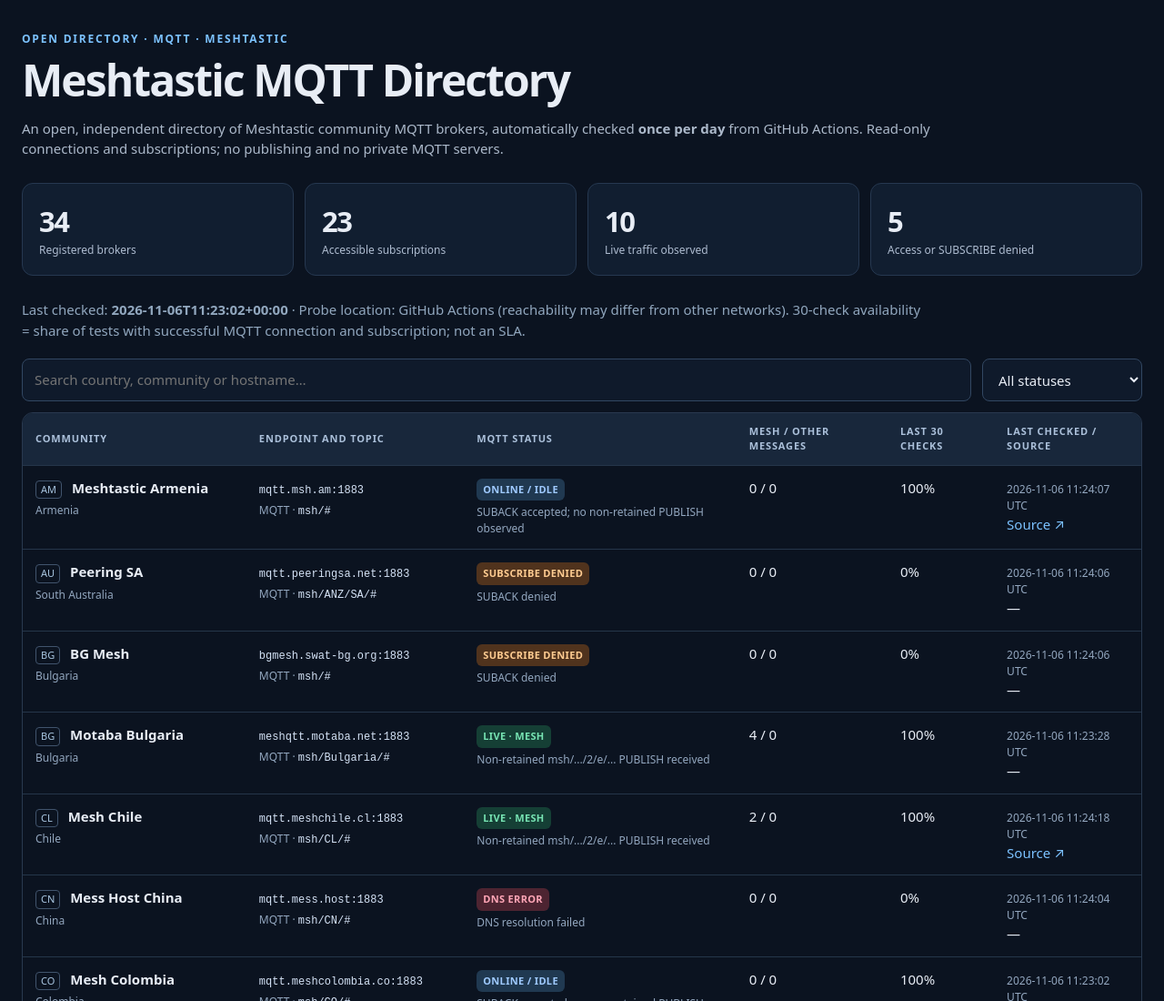
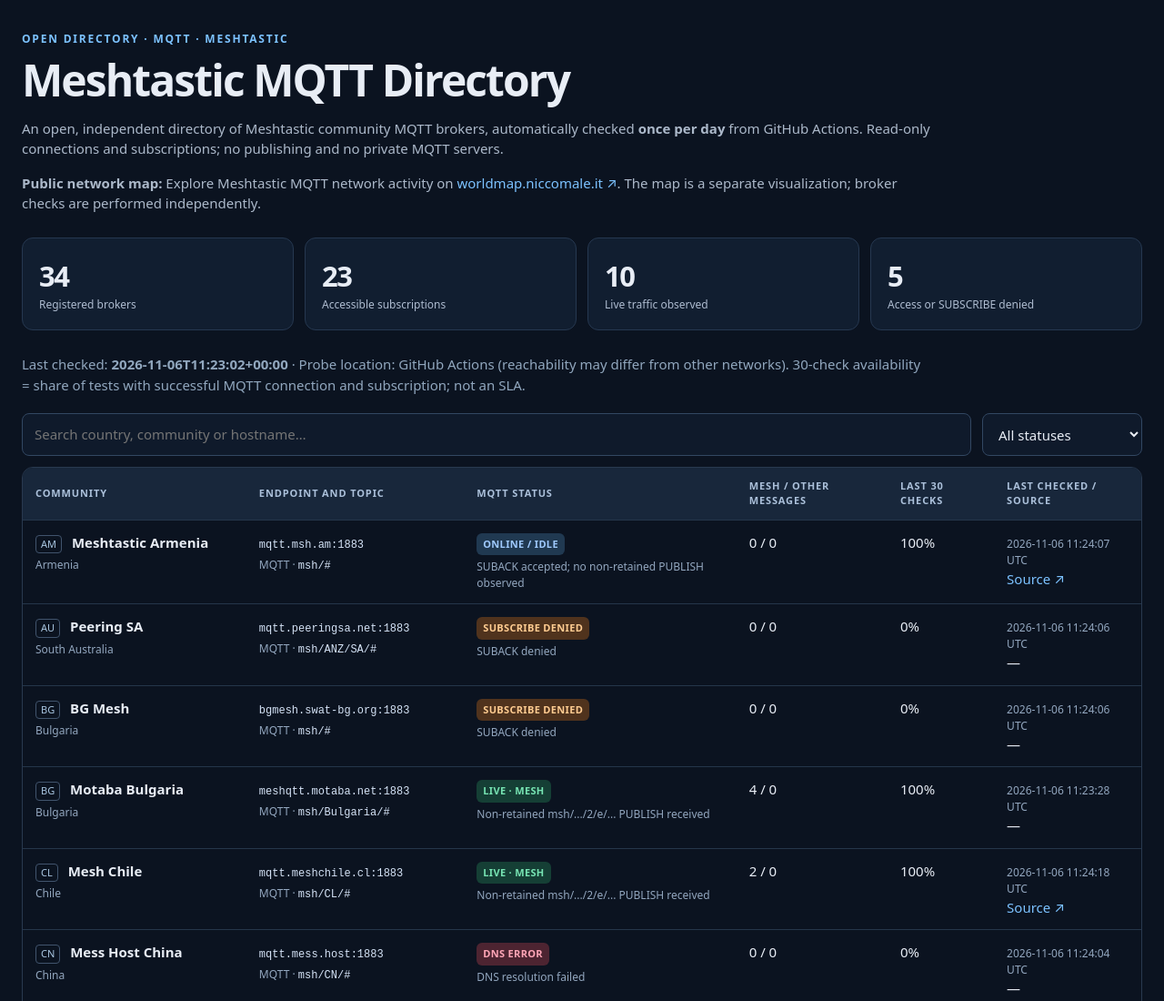
Before and after one commit to Nicco-Male/Meshtastic-MQTT, a plain HTML site: page docs/index.html in a window 1280 px wide. Shown: the top 1100 px of the page at 91% size. Drawn offline with Linux system fonts and the light colour scheme.

Commit message:
docs: publish WorldMap link in current public dashboard

```diff
--- a/docs/index.html
+++ b/docs/index.html
@@ -15,6 +15,7 @@ footer{margin-top:25px;border-top:1px solid #27374a;padding-top:20px;font-size:1
 </style></head>
 <body><main><div class="eyebrow">Open directory · MQTT · Meshtastic</div><h1>Meshtastic MQTT Directory</h1>
 <p>An open, independent directory of Meshtastic community MQTT brokers, automatically checked <strong>once per day</strong> from GitHub Actions. Read-only connections and subscriptions; no publishing and no private MQTT servers.</p>
+<p><strong>Public network map:</strong> Explore Meshtastic MQTT network activity on <a href="https://worldmap.niccomale.it" target="_blank" rel="noopener noreferrer">worldmap.niccomale.it ↗</a>. The map is a separate visualization; broker checks are performed independently.</p>
 <section class="summary"><div class="tile"><div class="number">34</div><div class="detail">Registered brokers</div></div><div class="tile"><div class="number">23</div><div class="detail">Accessible subscriptions</div></div><div class="tile"><div class="number">10</div><div class="detail">Live traffic observed</div></div><div class="tile"><div class="number">5</div><div class="detail">Access or SUBSCRIBE denied</div></div></section>
 <p class="muted">Last checked: <strong>2026-11-06T11:23:02+00:00</strong> · Probe location: GitHub Actions (reachability may differ from other networks). 30-check availability = share of tests with successful MQTT connection and subscription; not an SLA.</p>
 <div class="toolbar"><input id="find" type="search" placeholder="Search country, community or hostname…" aria-label="Search brokers"><select id="filter" aria-label="Filter by status"><option value="all">All statuses</option><option value="live">Live traffic</option><option value="idle">Online / idle</option><option value="blocked">Access denied</option><option value="down">Connection issues</option><option value="unknown">Not yet tested</option></select></div>
```
